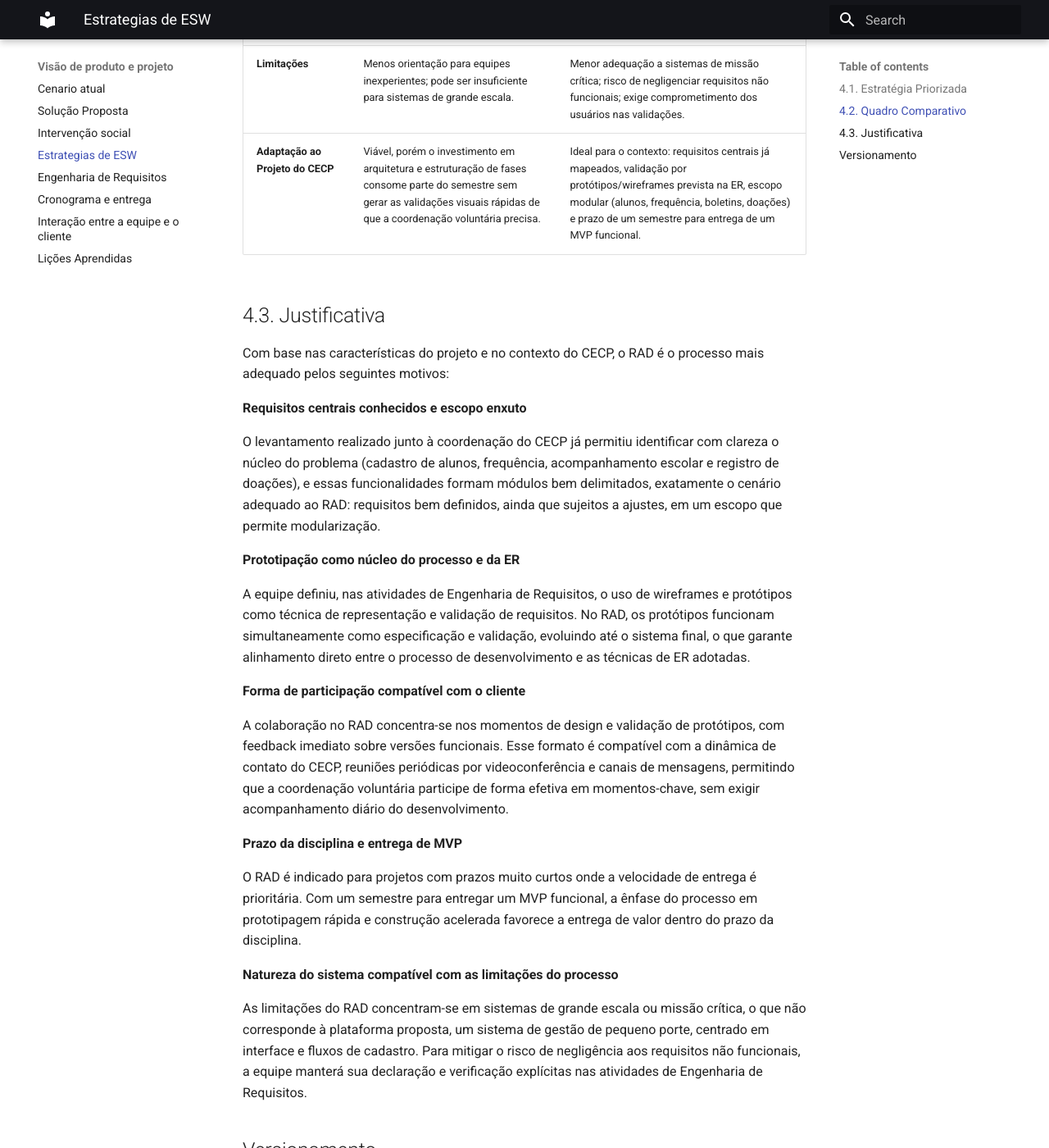
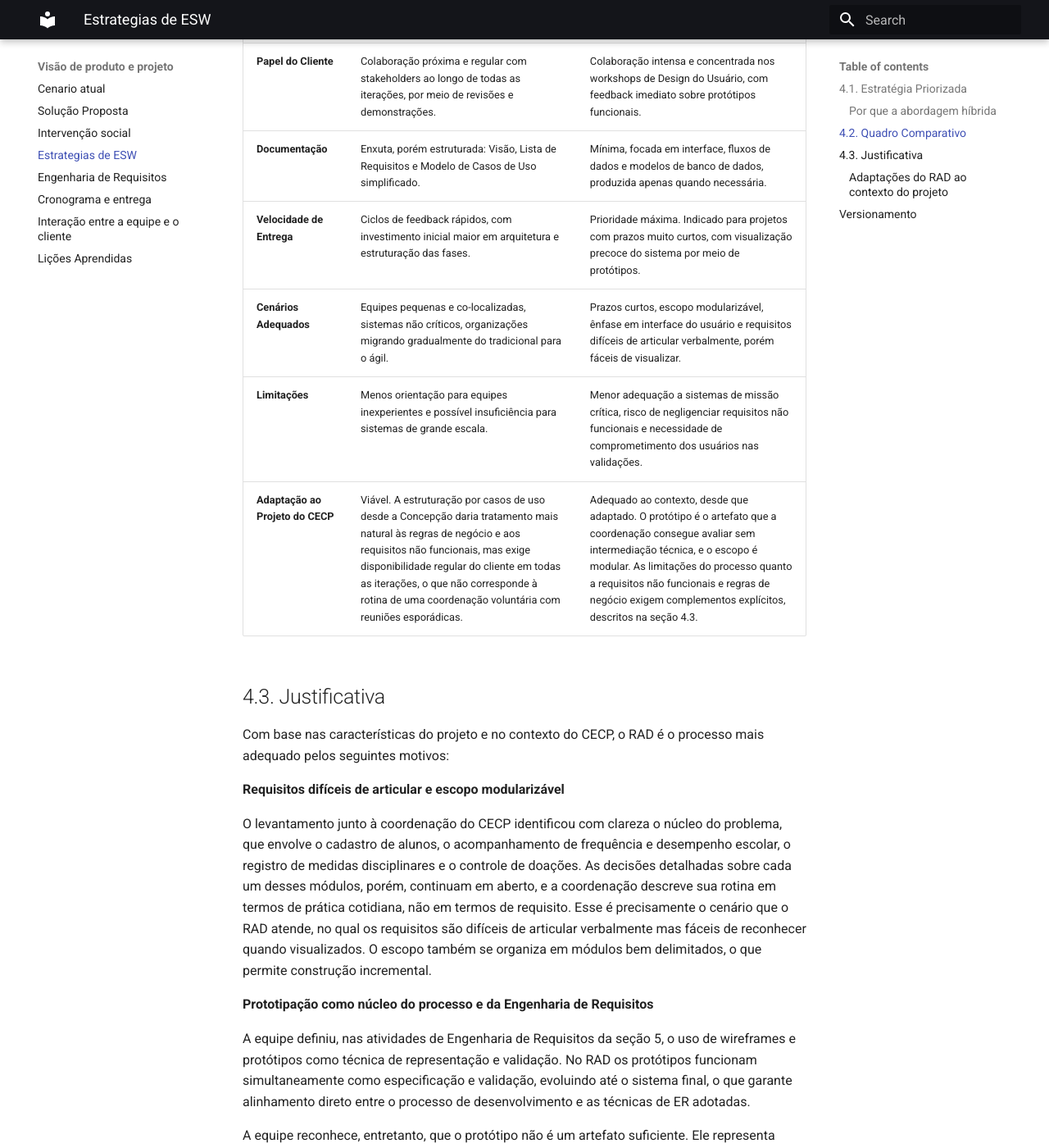
Before and after one commit to mdsreq-fga-unb/REQ-2026.2-T01-SigCecp, an MkDocs documentation site: the page built from docs/visao_produto_projeto/4_estrategias_esw.md, in a window 1280 px wide and 1400 px high, scrolled down 1227 px. Shown: the whole window at 82% size. Built offline with MkDocs 1.6.1 and Material for MkDocs 9.7.7, drawn with Linux system fonts in a browser that asks for light colours; some of the changed text lies outside the part shown.

Commit message:
fix: corrige issue #17 estratégias de ESW

```diff
--- a/docs/visao_produto_projeto/4_estrategias_esw.md
+++ b/docs/visao_produto_projeto/4_estrategias_esw.md
@@ -5,6 +5,13 @@
 - **Abordagem:** Híbrida
 - **Ciclo de Vida:** Iterativo e Incremental
 - **Processo:** RAD
+- **Framework de gestão de trabalho:** Kanban, aplicado por meio do GitHub Projects
+
+### Por que a abordagem híbrida
+
+A equipe adota uma abordagem híbrida porque o projeto exige as duas orientações ao mesmo tempo. De um lado, o contato com a coordenação do CECP é esporádico e os requisitos ainda estão emergindo, o que pede ciclos curtos, prototipagem e adaptação. De outro, o sistema tratará dados pessoais de menores de idade, o que exige disciplina documental: requisitos declarados, critérios de aceitação verificáveis e rastreabilidade das decisões. Uma abordagem puramente ágil deixaria a segunda exigência descoberta, e uma abordagem dirigida por plano consumiria o semestre em especificação antes de qualquer validação com o cliente.
+
+O RAD foi escolhido como processo justamente por ser classificado como processo híbrido/adaptativo, combinando fases definidas com prototipagem e envolvimento intenso do usuário.
 
 ## 4.2. Quadro Comparativo
 
@@ -12,39 +19,53 @@ A fim de fundamentar a escolha do processo de desenvolvimento, o quadro a seguir
 
 | Características | OpenUP | RAD |
 | --- | --- | --- |
-| **Abordagem Geral** | Versão simplificada e leve do Unified Process, que equilibra disciplina e agilidade, mantendo natureza iterativa e incremental. | Processo híbrido/adaptativo com ênfase em prototipagem rápida e iterativa como alternativa ao planejamento extensivo. |
+| **Classificação** | Processo abrangente, na forma de versão simplificada e leve do Unified Process, que equilibra disciplina e agilidade mantendo natureza iterativa e incremental. | Processo híbrido/adaptativo, com ênfase em prototipagem rápida e iterativa como alternativa ao planejamento extensivo. |
 | **Fases do Processo** | Concepção, Elaboração, Construção e Transição, com ênfase em arquitetura nas fases iniciais. | Planejamento de Requisitos, Design do Usuário, Construção e Cutover (implantação final). |
-| **Tratamento de Requisitos** | Requisitos capturados por casos de uso leves ou histórias de usuário, refinados progressivamente, priorizando itens de maior risco ou valor. | Requisitos de alto nível no planejamento; o detalhamento emerge durante a prototipagem, com os protótipos servindo simultaneamente de especificação e validação. |
+| **Tratamento de Requisitos** | Requisitos capturados por casos de uso leves ou histórias de usuário desde a Concepção, refinados progressivamente, priorizando itens de maior risco ou valor. | Requisitos de alto nível no planejamento, com o detalhamento emergindo durante a prototipagem. Os protótipos servem simultaneamente de especificação e validação. |
 | **Papel do Cliente** | Colaboração próxima e regular com stakeholders ao longo de todas as iterações, por meio de revisões e demonstrações. | Colaboração intensa e concentrada nos workshops de Design do Usuário, com feedback imediato sobre protótipos funcionais. |
 | **Documentação** | Enxuta, porém estruturada: Visão, Lista de Requisitos e Modelo de Casos de Uso simplificado. | Mínima, focada em interface, fluxos de dados e modelos de banco de dados, produzida apenas quando necessária. |
-| **Velocidade de Entrega** | Ciclos de feedback rápidos, mas com investimento inicial maior em arquitetura e estruturação das fases. | Prioridade máxima: indicado para projetos com prazos muito curtos, com visualização precoce do sistema por meio de protótipos. |
-| **Cenários Adequados** | Equipes pequenas e co-localizadas, sistemas não críticos, organizações migrando gradualmente do tradicional para o ágil. | Prazos curtos, requisitos bem definidos (mas sujeitos a ajustes), escopo modularizável e ênfase em interface do usuário. |
-| **Limitações** | Menos orientação para equipes inexperientes; pode ser insuficiente para sistemas de grande escala. | Menor adequação a sistemas de missão crítica; risco de negligenciar requisitos não funcionais; exige comprometimento dos usuários nas validações. |
-| **Adaptação ao Projeto do CECP** | Viável, porém o investimento em arquitetura e estruturação de fases consome parte do semestre sem gerar as validações visuais rápidas de que a coordenação voluntária precisa. | Ideal para o contexto: requisitos centrais já mapeados, validação por protótipos/wireframes prevista na ER, escopo modular (alunos, frequência, boletins, doações) e prazo de um semestre para entrega de um MVP funcional. |
+| **Velocidade de Entrega** | Ciclos de feedback rápidos, com investimento inicial maior em arquitetura e estruturação das fases. | Prioridade máxima. Indicado para projetos com prazos muito curtos, com visualização precoce do sistema por meio de protótipos. |
+| **Cenários Adequados** | Equipes pequenas e co-localizadas, sistemas não críticos, organizações migrando gradualmente do tradicional para o ágil. | Prazos curtos, escopo modularizável, ênfase em interface do usuário e requisitos difíceis de articular verbalmente, porém fáceis de visualizar. |
+| **Limitações** | Menos orientação para equipes inexperientes e possível insuficiência para sistemas de grande escala. | Menor adequação a sistemas de missão crítica, risco de negligenciar requisitos não funcionais e necessidade de comprometimento dos usuários nas validações. |
+| **Adaptação ao Projeto do CECP** | Viável. A estruturação por casos de uso desde a Concepção daria tratamento mais natural às regras de negócio e aos requisitos não funcionais, mas exige disponibilidade regular do cliente em todas as iterações, o que não corresponde à rotina de uma coordenação voluntária com reuniões esporádicas. | Adequado ao contexto, desde que adaptado. O protótipo é o artefato que a coordenação consegue avaliar sem intermediação técnica, e o escopo é modular. As limitações do processo quanto a requisitos não funcionais e regras de negócio exigem complementos explícitos, descritos na seção 4.3. |
 
 ## 4.3. Justificativa
 
 Com base nas características do projeto e no contexto do CECP, o RAD é o processo mais adequado pelos seguintes motivos:
 
-**Requisitos centrais conhecidos e escopo enxuto**
+**Requisitos difíceis de articular e escopo modularizável**
 
-O levantamento realizado junto à coordenação do CECP já permitiu identificar com clareza o núcleo do problema (cadastro de alunos, frequência, acompanhamento escolar e registro de doações), e essas funcionalidades formam módulos bem delimitados, exatamente o cenário adequado ao RAD: requisitos bem definidos, ainda que sujeitos a ajustes, em um escopo que permite modularização.
+O levantamento junto à coordenação do CECP identificou com clareza o núcleo do problema, que envolve o cadastro de alunos, o acompanhamento de frequência e desempenho escolar, o registro de medidas disciplinares e o controle de doações. As decisões detalhadas sobre cada um desses módulos, porém, continuam em aberto, e a coordenação descreve sua rotina em termos de prática cotidiana, não em termos de requisito. Esse é precisamente o cenário que o RAD atende, no qual os requisitos são difíceis de articular verbalmente mas fáceis de reconhecer quando visualizados. O escopo também se organiza em módulos bem delimitados, o que permite construção incremental.
 
-**Prototipação como núcleo do processo e da ER**
+**Prototipação como núcleo do processo e da Engenharia de Requisitos**
 
-A equipe definiu, nas atividades de Engenharia de Requisitos, o uso de wireframes e protótipos como técnica de representação e validação de requisitos. No RAD, os protótipos funcionam simultaneamente como especificação e validação, evoluindo até o sistema final, o que garante alinhamento direto entre o processo de desenvolvimento e as técnicas de ER adotadas.
+A equipe definiu, nas atividades de Engenharia de Requisitos da seção 5, o uso de wireframes e protótipos como técnica de representação e validação. No RAD os protótipos funcionam simultaneamente como especificação e validação, evoluindo até o sistema final, o que garante alinhamento direto entre o processo de desenvolvimento e as técnicas de ER adotadas.
+
+A equipe reconhece, entretanto, que o protótipo não é um artefato suficiente. Ele representa interface e fluxo, mas não expressa regra de negócio, critério de aceitação, requisito não funcional, decisão de modelagem de dados ou exigência de segurança e privacidade. Por esse motivo o processo é adotado com os complementos declarados ao final desta seção.
 
 **Forma de participação compatível com o cliente**
 
-A colaboração no RAD concentra-se nos momentos de design e validação de protótipos, com feedback imediato sobre versões funcionais. Esse formato é compatível com a dinâmica de contato do CECP, reuniões periódicas por videoconferência e canais de mensagens, permitindo que a coordenação voluntária participe de forma efetiva em momentos-chave, sem exigir acompanhamento diário do desenvolvimento.
+A colaboração no RAD concentra-se nos momentos de design e validação de protótipos, com feedback imediato sobre versões funcionais. Esse formato é compatível com a dinâmica de contato do CECP, feita por reuniões periódicas de videoconferência e canais de mensagens, e permite que a coordenação voluntária participe de forma efetiva em momentos-chave, sem exigir acompanhamento diário do desenvolvimento.
 
 **Prazo da disciplina e entrega de MVP**
 
-O RAD é indicado para projetos com prazos muito curtos onde a velocidade de entrega é prioritária. Com um semestre para entregar um MVP funcional, a ênfase do processo em prototipagem rápida e construção acelerada favorece a entrega de valor dentro do prazo da disciplina.
+O RAD é indicado para projetos com prazos muito curtos, nos quais a velocidade de entrega é prioritária. Com um semestre para entregar um MVP funcional, a ênfase do processo em prototipagem rápida e construção acelerada favorece a entrega de valor dentro do prazo.
 
 **Natureza do sistema compatível com as limitações do processo**
 
-As limitações do RAD concentram-se em sistemas de grande escala ou missão crítica, o que não corresponde à plataforma proposta, um sistema de gestão de pequeno porte, centrado em interface e fluxos de cadastro. Para mitigar o risco de negligência aos requisitos não funcionais, a equipe manterá sua declaração e verificação explícitas nas atividades de Engenharia de Requisitos.
+Para mitigar o risco de negligência aos requisitos não funcionais, a equipe manterá sua declaração e verificação explícitas nas atividades de Engenharia de Requisitos.
+
+### Adaptações do RAD ao contexto do projeto
+
+O RAD apoia a especificação no protótipo, que representa interface e fluxo, mas não expressa alguns tipos de requisito. O quadro abaixo declara qual artefato cobre cada um deles.
+
+| Aspecto não coberto pelo protótipo | Artefato complementar |
+| --- | --- |
+| Regras de negócio | Declaração textual da regra, vinculada à issue do requisito |
+| Requisitos não funcionais | Lista numerada de RNF, conforme a seção 5 |
+| Critérios de aceitação | Critérios verificáveis associados a cada requisito funcional |
+| Decisões sobre dados | Modelo de dados versionado, refinado a cada iteração de Design |
+| Segurança, privacidade e LGPD | RNF específicos derivados da característica CP5 |
 
 ## Versionamento
 
@@ -52,3 +73,4 @@ As limitações do RAD concentram-se em sistemas de grande escala ou missão cr
 | :--- | :--- | :--- | :--- | :--- |
 | 1.0 | 05/09/2026 | Transcrição do documento para markdown | [Marcos Monteiro](https://github.com/montmarcos) | [Rafael Melatti](https://github.com/Romm-0) |
 | 1.1 | 06/09/2026 | Substituição do Scrum pelo OpenUP no quadro comparativo e revisão da justificativa da escolha do RAD | [Enzo Costa](https://github.com/enzocostaj) |
+| 1.2 | 15/09/2026 | Adequação ao feedback do professor: inclusão do Kanban como framework de gestão, justificativa da abordagem híbrida, revisão da criticidade do sistema e inclusão do quadro de adaptações do processo. | [Enzo Costa](https://github.com/enzocostaj) |
```
